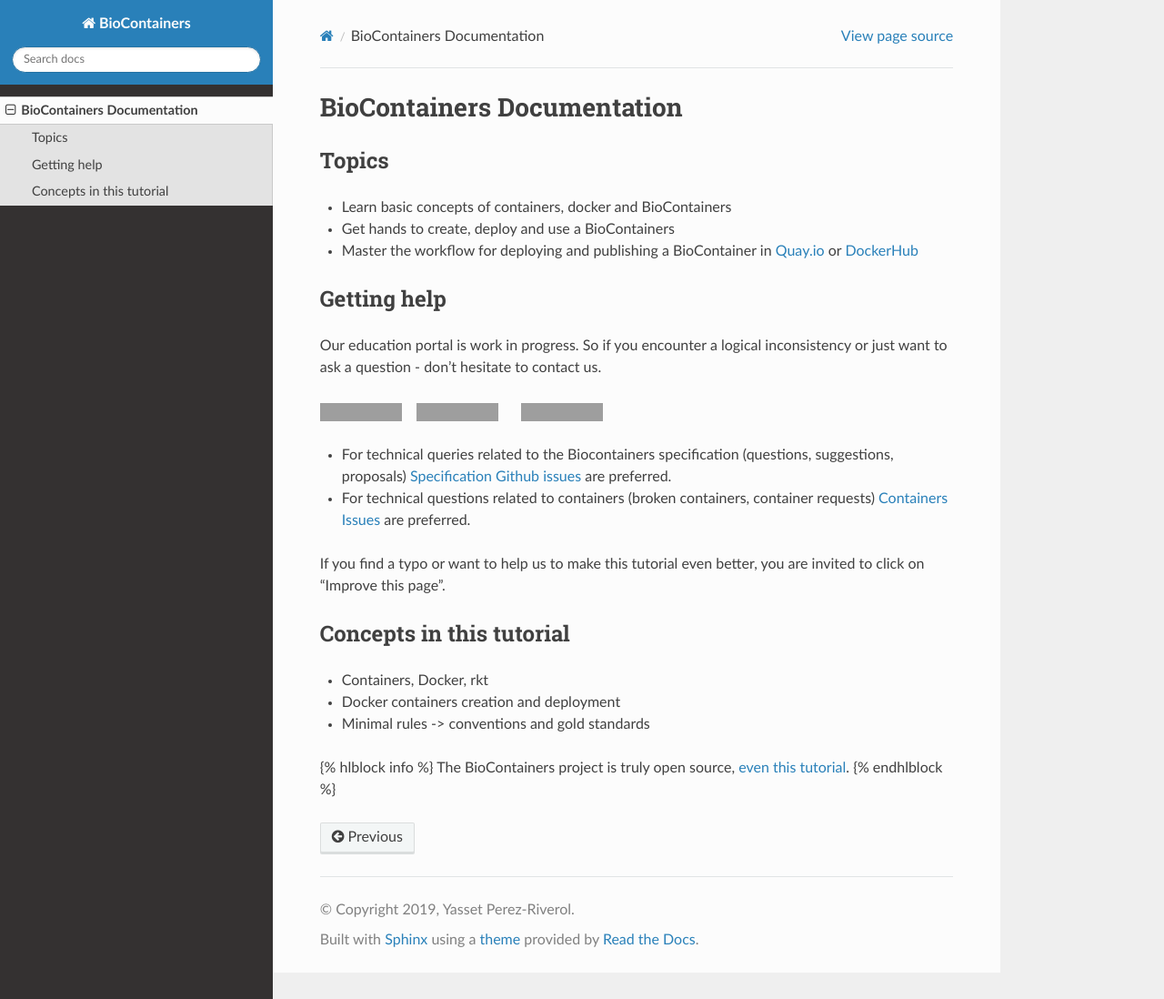
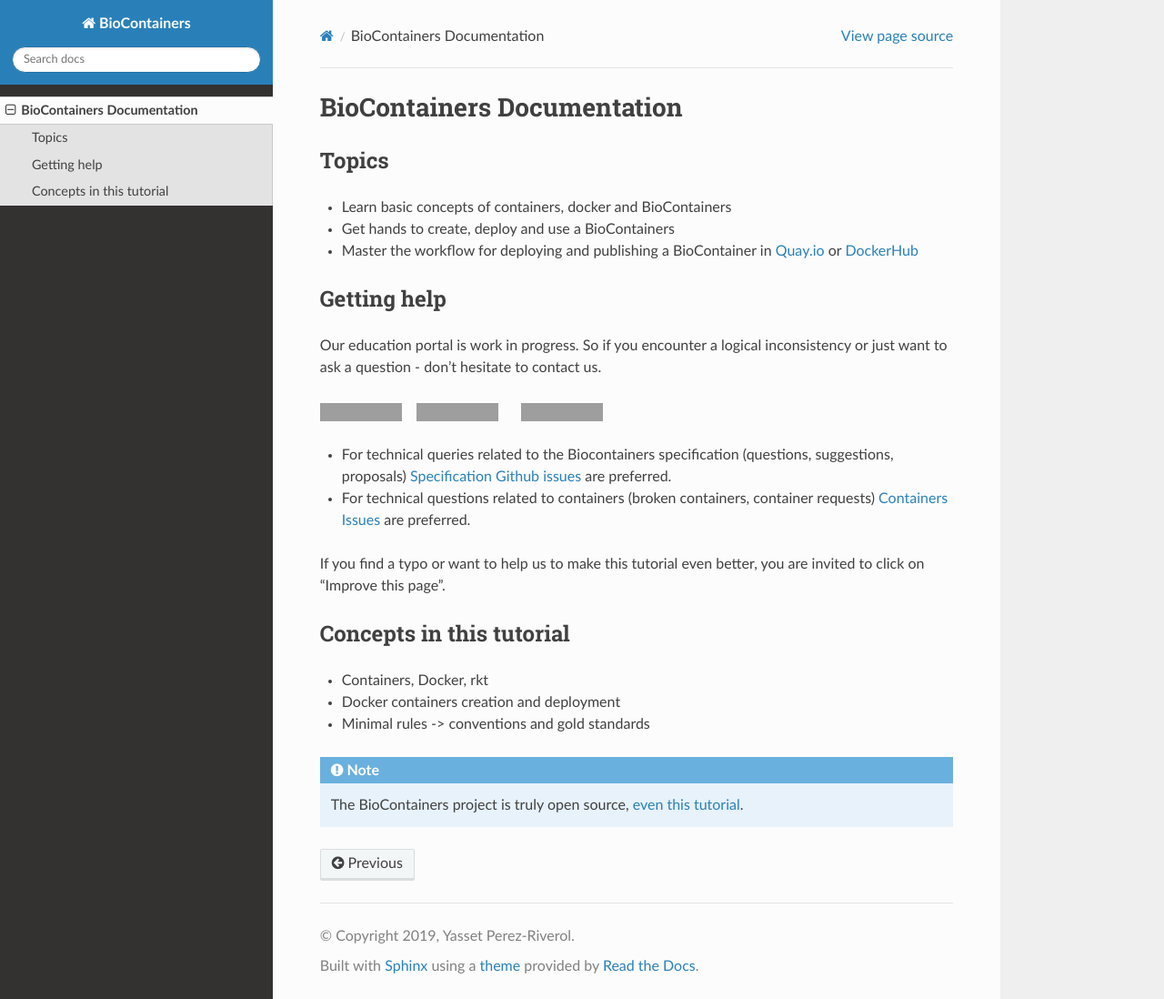
Before and after one commit to BioContainers/edu, a Sphinx documentation site: the page built from docs/introduction.rst, in a window 1280 px wide and 1098 px high. Shown: the whole window at 91% size. Built offline with Sphinx 7.4.7 and the Read the Docs theme 2.0.0, drawn with Linux system fonts in a browser that asks for light colours; pages that are not in the unit, such as notebooks, are missing from menus; some of the changed lines change nothing that is shown; grey boxes are pictures that could not be loaded.

Commit message:
minor changes

```diff
--- a/docs/introduction.rst
+++ b/docs/introduction.rst
@@ -6,27 +6,21 @@ Topics
 
 -  Learn basic concepts of containers, docker and BioContainers
 -  Get hands to create, deploy and use a BioContainers
--  Master the workflow for deploying and publishing a BioContainer in
-   `Quay.io <https://quay.io/organization/biocontainers>`__ or
-   `DockerHub <https://hub.docker.com/u/biocontainers/>`__
+-  Master the workflow for deploying and publishing a BioContainer in `Quay.io <https://quay.io/organization/biocontainers>`__ or `DockerHub <https://hub.docker.com/u/biocontainers/>`__
 
 Getting help
 ------------
 
-Our education portal is work in progress. So if you encounter a logical
-inconsistency or just want to ask a question - don't hesitate to contact
-us.
+Our education portal is work in progress. So if you encounter a logical inconsistency or just want to ask a question - don't hesitate to contact us.
 
 |Slack|    |Gitter|      |IRC|
 
 -  For technical queries related to the Biocontainers specification (questions, suggestions, proposals) `Specification Github
-   issues <https://github.com/BioContainers/specs/issues>`__ are
-   preferred.
+   issues <https://github.com/BioContainers/specs/issues>`__ are preferred.
 
 -  For technical questions related to containers (broken containers, container requests) `Containers Issues <https://github.com/BioContainers/containers/issues>`__ are preferred.
 
-If you find a typo or want to help us to make this tutorial even better,
-you are invited to click on "Improve this page".
+If you find a typo or want to help us to make this tutorial even better, you are invited to click on "Improve this page".
 
 Concepts in this tutorial
 -------------------------
@@ -35,10 +29,8 @@ Concepts in this tutorial
 -  Docker containers creation and deployment
 -  Minimal rules -> conventions and gold standards
 
-{% hlblock info %} The BioContainers project is truly open source, `even
-this
-tutorial <https://github.com/BioContainers/edu/blob/master/series/101/10_intro.md>`__.
-{% endhlblock %}
+.. note:: The BioContainers project is truly open source, `even this tutorial <https://gith.com/BioContainers/edu/blob/origin/master/docs/index.rst>`__.
+
 
 .. |Slack| image:: https://img.shields.io/badge/slack-join%20chat-ff69b4.svg
    :target: https://biocontainers.slack.com
```
